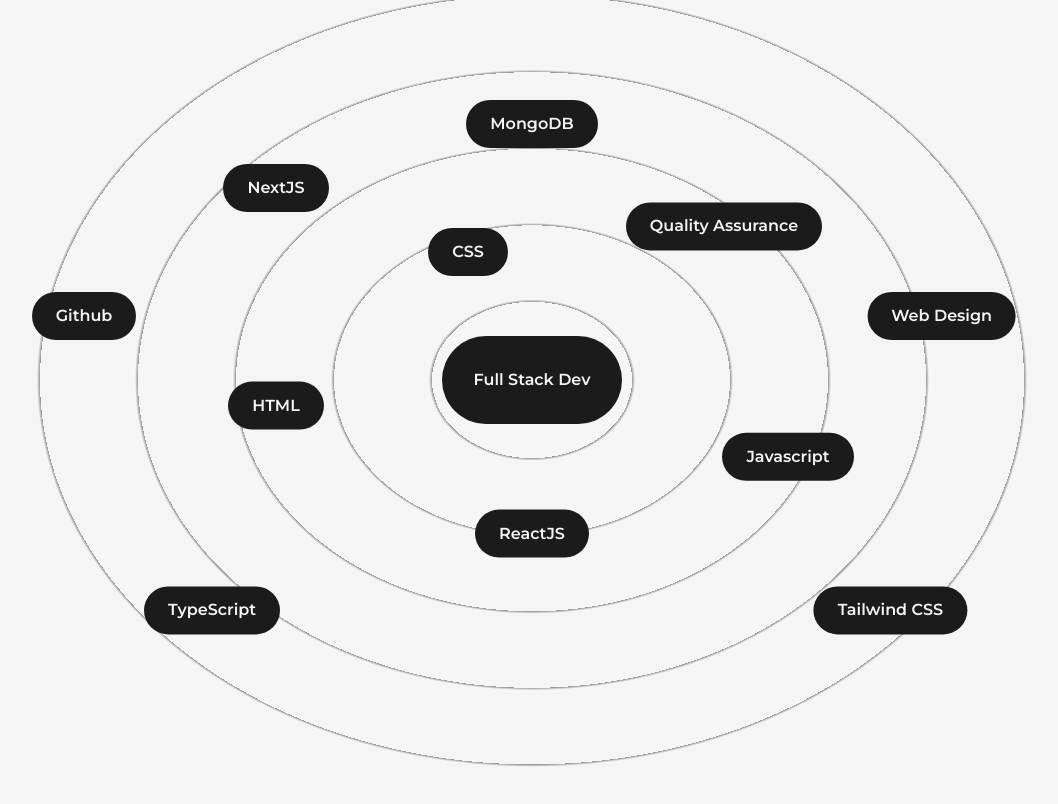
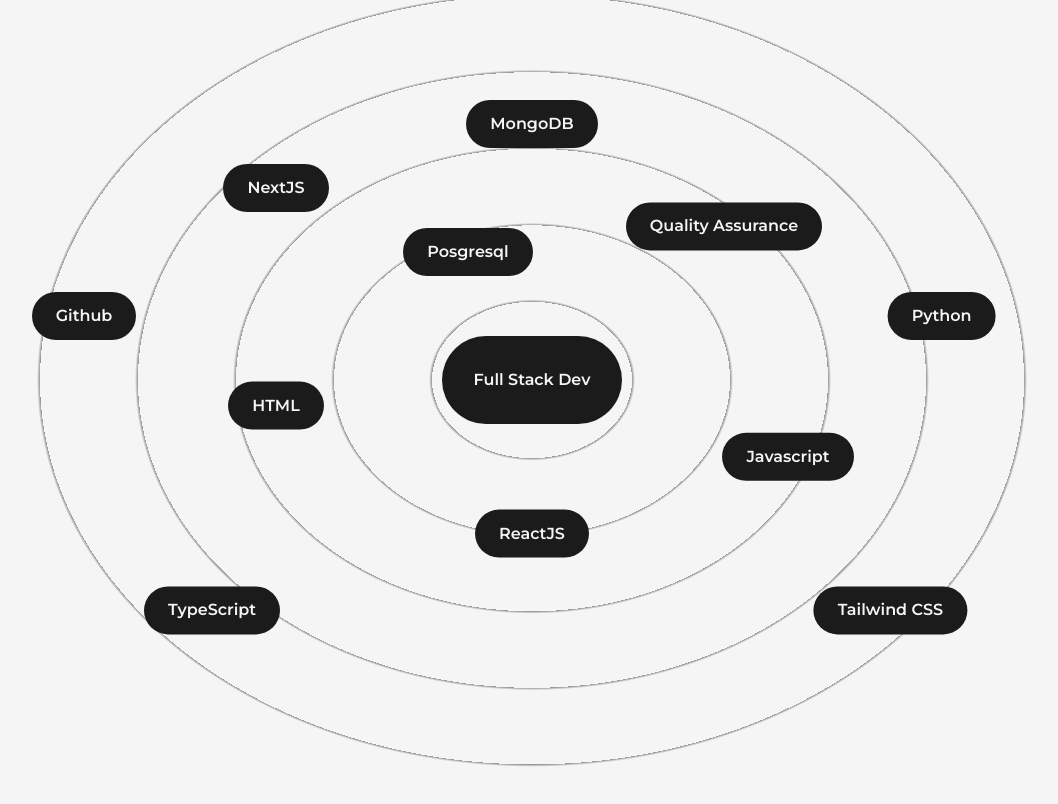
Before and after one commit to nleung77/Portfolio, a Next.js app: page /about in a window 1280 px wide. Shown: the part 1432-2236 px from the top of the page, without its empty margins (108-1166 px from the left). Built offline with nearby package versions, Linux system fonts and the light colour scheme.

Commit message:
cleaned file structure

```diff
--- a/src/components/Skills.js
+++ b/src/components/Skills.js
@@ -43,13 +43,13 @@
         </motion.div>
 
         <Skill name="HTML" x="-20vw" y="2vw" />
-        <Skill name="CSS" x="-5vw" y="-10vw" />
+        <Skill name="Posgresql" x="-5vw" y="-10vw" />
         <Skill name="Javascript" x="20vw" y="6vw" />
         <Skill name="ReactJS" x="0vw" y="12vw" />
         <Skill name="NextJS" x="-20vw" y="-15vw" />
         <Skill name="Quality Assurance" x="15vw" y="-12vw" />
         <Skill name="Github" x="-35vw" y="-5vw" />
-        <Skill name="Web Design" x="32vw" y="-5vw" />
+        <Skill name="Python" x="32vw" y="-5vw" />
         <Skill name="MongoDB" x="0vw" y="-20vw" />
         <Skill name="TypeScript" x="-25vw" y="18vw" />
         <Skill name="Tailwind CSS" x="28vw" y="18vw" />
```
Also changed, not shown: 2 other files (tests, documents, lock files or other folders).
